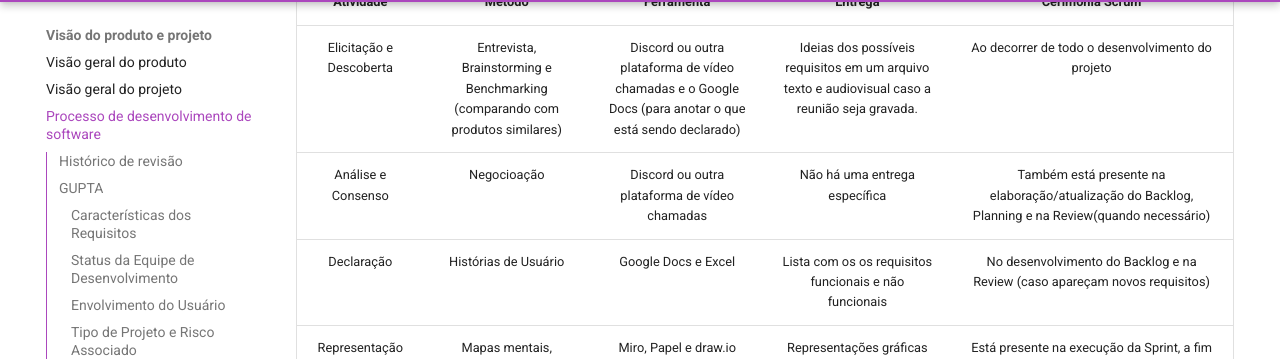
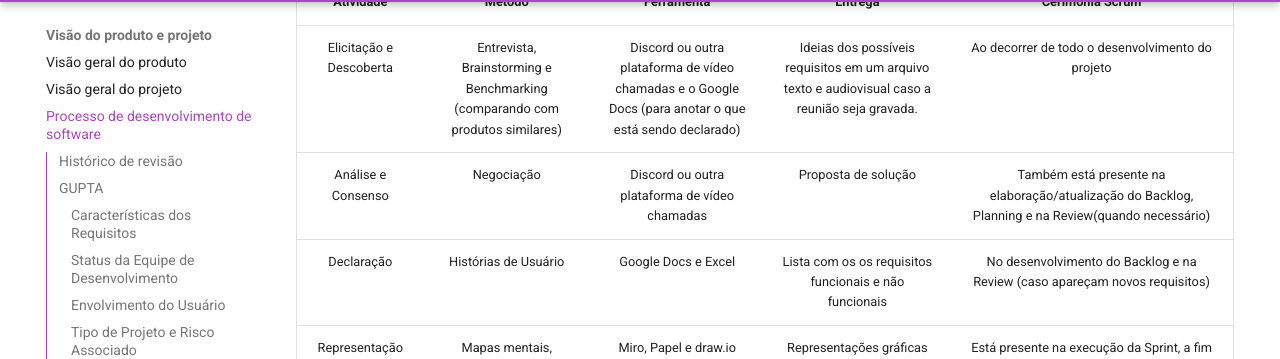
Before and after one commit to mdsreq-fga-unb/2023.2-GastroWeb, an MkDocs documentation site: the page built from docs/visao-produto-projeto/processo-de-desenvolvimento-de-software.md, in a window 1280 px wide and 900 px high, scrolled down 3514 px. Shown: the part 94-453 px from the top of the window. Built offline with MkDocs 1.6.1 and Material for MkDocs 9.7.7, drawn with Linux system fonts in a browser that asks for light colours; comment, search, counter and statistics services are not loaded.

Commit message:
fix: analise e conseso

```diff
--- a/docs/visao-produto-projeto/processo-de-desenvolvimento-de-software.md
+++ b/docs/visao-produto-projeto/processo-de-desenvolvimento-de-software.md
@@ -81,7 +81,7 @@ Como pretendemos aplicar cada uma delas:
 |    Atividade    | Método |                     Ferramenta                      |                                Entrega                                 | Cerimônia Scrum |
 | :--------: | :----: | :------------------------------------------------: | :----------------------------------------------------------------------: | :--------------------: |
 | Elicitação e Descoberta |  Entrevista, Brainstorming e Benchmarking (comparando com produtos similares)  |        Discord ou outra plataforma de vídeo chamadas e o Google Docs (para anotar o que está sendo declarado)         | Ideias dos possíveis requisitos em um arquivo texto e audiovisual caso a reunião seja gravada. |Ao decorrer de todo o desenvolvimento do projeto|
-| Análise e Consenso |  Negocioação  |        Discord ou outra plataforma de vídeo chamadas         | Não há uma entrega específica | Também está presente na elaboração/atualização do Backlog, Planning e na Review(quando necessário) |
+| Análise e Consenso |  Negociação  |        Discord ou outra plataforma de vídeo chamadas         | Proposta de solução | Também está presente na elaboração/atualização do Backlog, Planning e na Review(quando necessário) |
 | Declaração |  Histórias de Usuário   |      Google Docs e Excel  | Lista com os os requisitos funcionais e não funcionais | No desenvolvimento do Backlog e na Review (caso apareçam novos requisitos) |
 | Representação |  Mapas mentais, Wireframes e talvez alguns diagramas de casos de uso   |        Miro, Papel e draw.io         | Representações gráficas dos requisitos | Está presente na execução da Sprint, a fim de que os resultados sejam apresentados na cerimônia de Review tanto para a equipe de desenvolvimento quanto para o cliente. |
 | Verificação e Validação |  Análise da estrutura das US's, Revisão por pares utilizando Checklist   |        Google Sheets e Google Docs         | Lista com o que precisa ser alterado | Planning, Execução da Sprint e Review |
```
